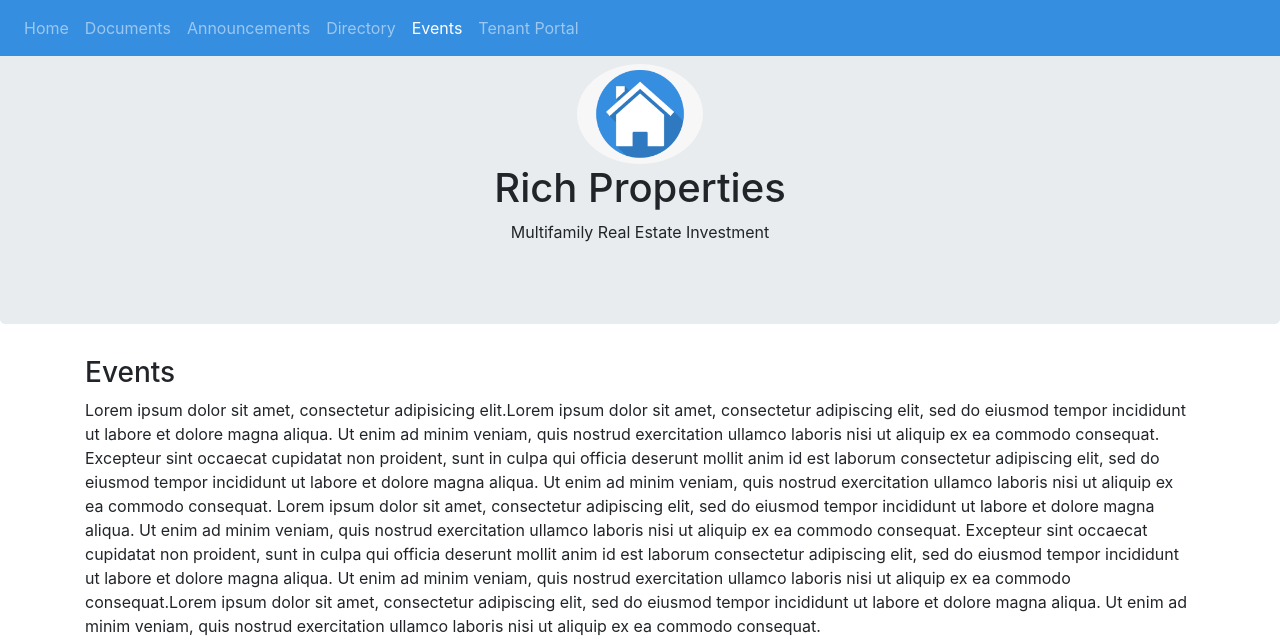
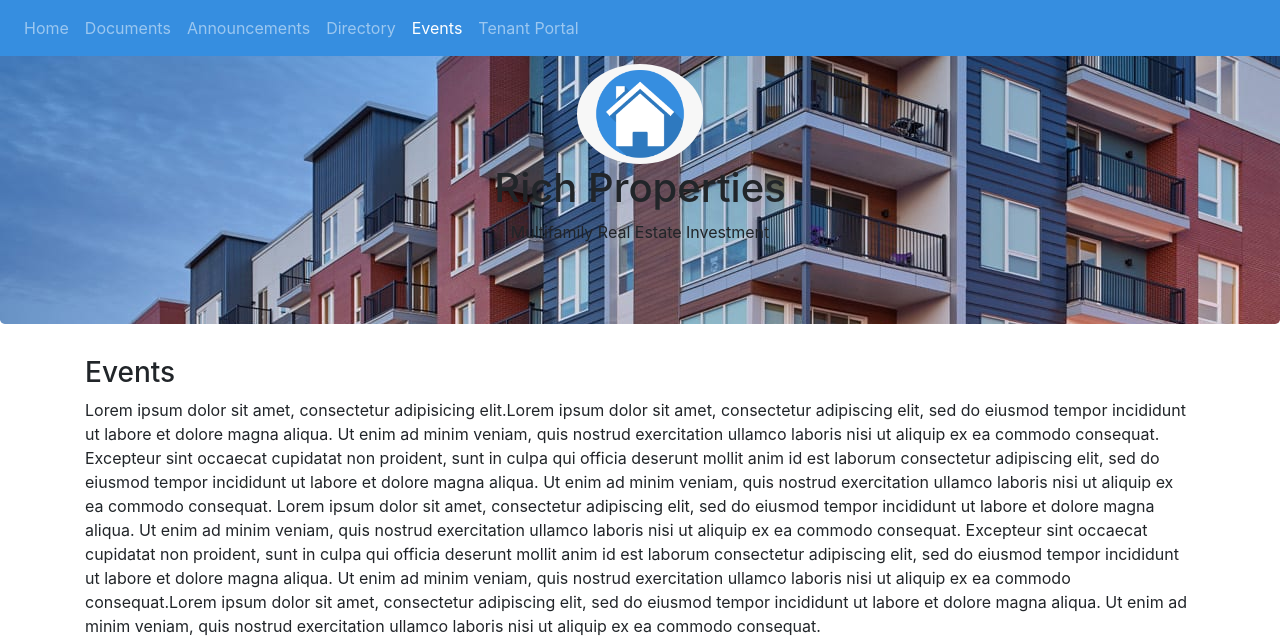
Before and after one commit to jacob-rich/ds774-assignment1, a Flask app: page /events in a window 1280 px wide. Shown: the top 640 px of the page. Run offline with Flask 2, Linux system fonts and the light colour scheme; some libraries are stand-ins or nearby versions.

Commit message:
Update sticky-footer.css

```diff
--- a/static/sticky-footer.css
+++ b/static/sticky-footer.css
@@ -5,10 +5,12 @@ html
     position: relative;
     min-height: 100%;
 }
+
 body
 {
     margin-bottom: 60px; /* Margin bottom by footer height */
 }
+
 .footer
 {
     position: absolute;
@@ -18,3 +20,10 @@ body
     line-height: 60px; /* Vertically center the text there */
     background-color: #f5f5f5;
 }
+
+/* Jacob's styles */
+
+.jumbotron
+{
+    background-image: url("banner.jpg");
+}
```
